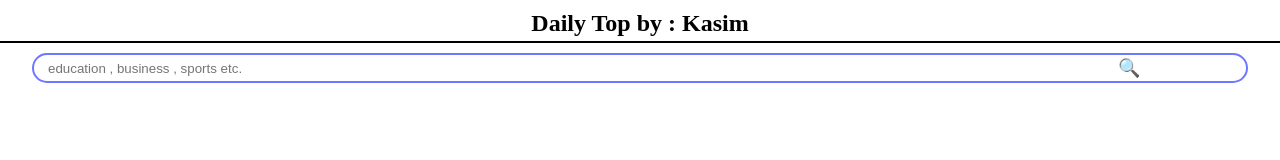
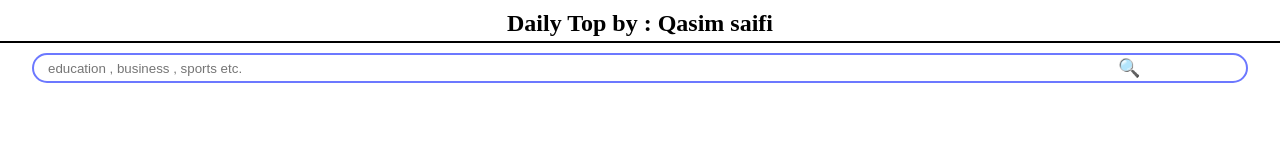
Before and after one commit to Qasimsaifi/newsapi, a plain HTML site: page index.html in a window 1280 px wide. Drawn offline with Linux system fonts and the light colour scheme; no server answers.

Commit message:
Update name
Hyydbe

```diff
--- a/index.html
+++ b/index.html
@@ -10,7 +10,7 @@
 </head>
 
 <body>
-<h2 class="main-heading">Daily Top by : Kasim</h2>
+<h2 class="main-heading">Daily Top by : Qasim saifi</h2>
 <div class="category">
     <input id="input" placeholder="education , business , sports etc." type="text">
   <button  id="btn">🔍</button>
```
